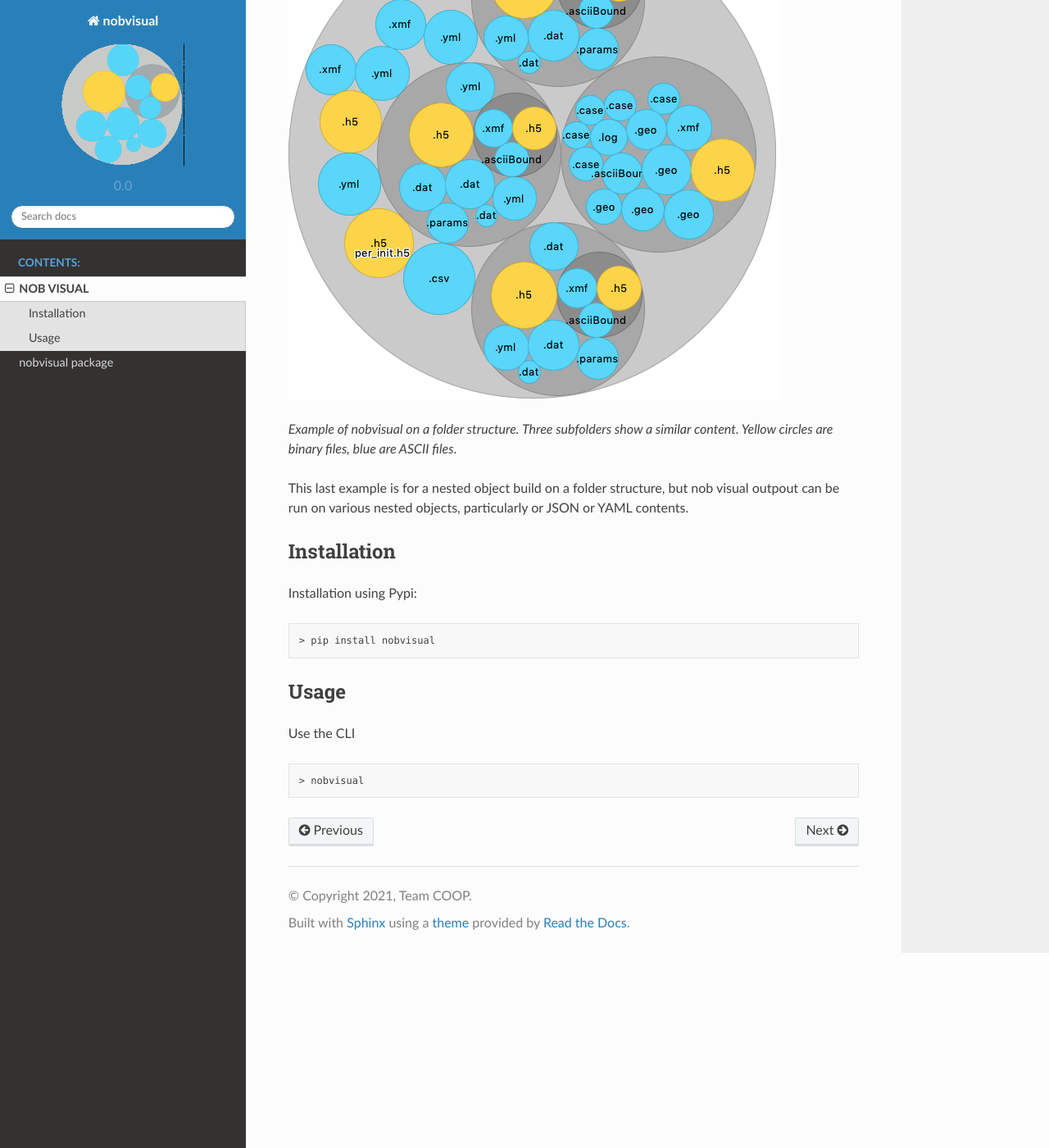
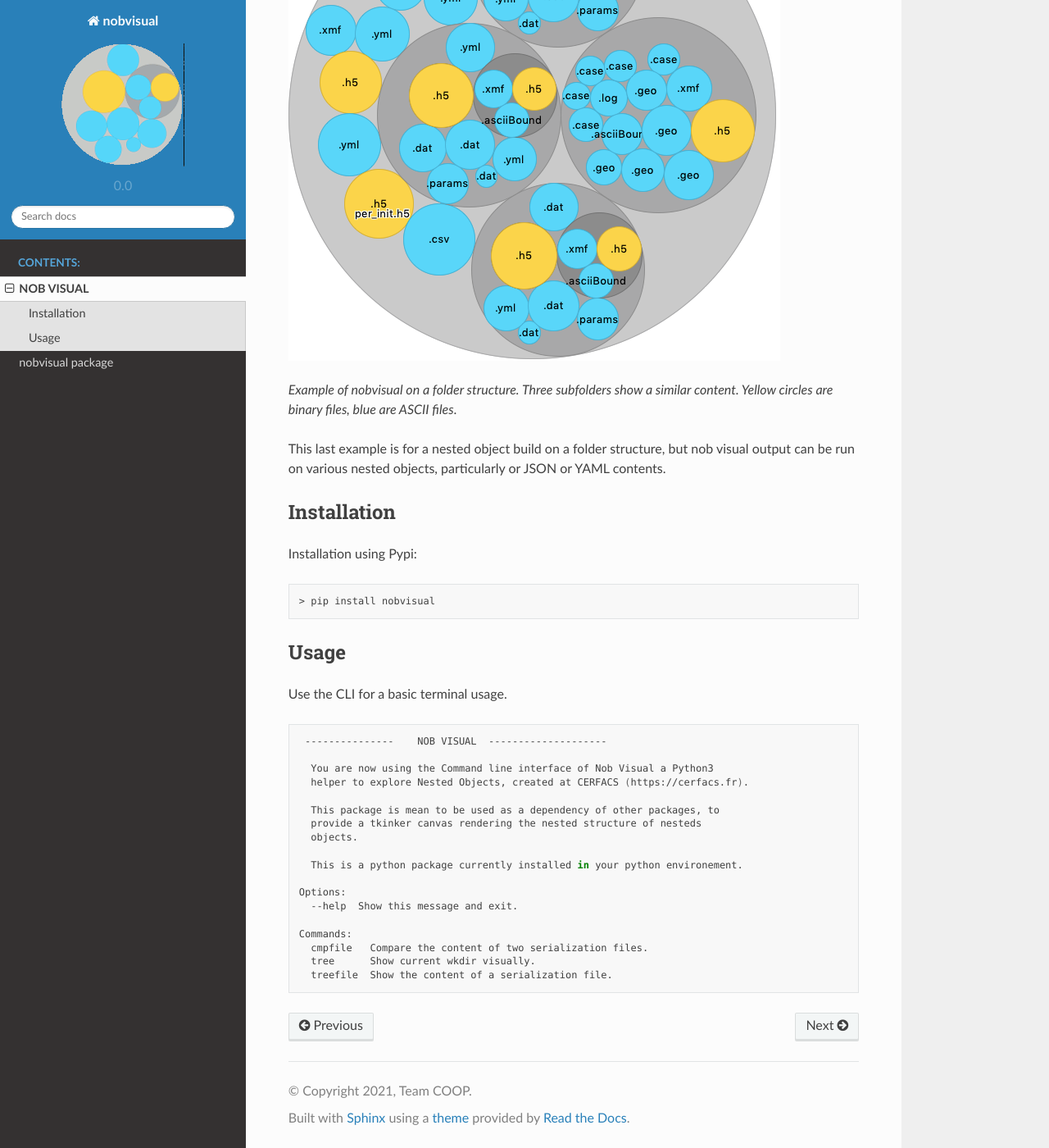
Before and after one commit to dauptaia/nobvisual, a Sphinx documentation site: the page built from docs/readme_copy.md, in a window 1280 px wide and 1400 px high, scrolled down 390 px. Shown: the whole window at 82% size. Built offline with Sphinx 7.4.7 and the Read the Docs theme 2.0.0, drawn with Linux system fonts in a browser that asks for light colours; pages that are not in the unit, such as notebooks, are missing from menus.

Commit message:
Update documentation

`````diff
--- a/docs/index.rst
+++ b/docs/index.rst
@@ -13,6 +13,7 @@
    :caption: Contents:
 
    readme_copy
+   content
    api/nobvisual
 
 Indices and tables
--- a/docs/readme_copy.md
+++ b/docs/readme_copy.md
@@ -8,11 +6,9 @@ By hovering over the circles, the user can peek at the content.
 
 ![example](nobvisual.png)
 
-
 *Example of nobvisual on a folder structure. Three subfolders show a similar content. Yellow circles are binary files, blue are ASCII files*.
 
-This last example is for a nested object build on a folder structure, but nob visual outpout can be run on various nested objects, particularly or JSON or YAML contents.
-
+This last example is for a nested object build on a folder structure, but nob visual output can be run on various nested objects, particularly or JSON or YAML contents.
 
 ## Installation
 
@@ -24,8 +20,26 @@ Installation using Pypi:
 
 ## Usage
 
-Use the CLI
+Use the CLI for a basic terminal usage.
 
 ```bash
-> nobvisual
+ ---------------    NOB VISUAL  --------------------
+
+  You are now using the Command line interface of Nob Visual a Python3
+  helper to explore Nested Objects, created at CERFACS (https://cerfacs.fr).
+
+  This package is mean to be used as a dependency of other packages, to
+  provide a tkinker canvas rendering the nested structure of nesteds
+  objects.
+
+  This is a python package currently installed in your python environement.
+
+Options:
+  --help  Show this message and exit.
+
+Commands:
+  cmpfile   Compare the content of two serialization files.
+  tree      Show current wkdir visually.
+  treefile  Show the content of a serialization file.
+
 ````
`````
Also changed, not shown: other parts of docs/readme_copy.md (+0 -2 lines), README.md (+21 -7 lines), docs/api/nobvisual.rst (+16 -0 lines), 15 other files.
